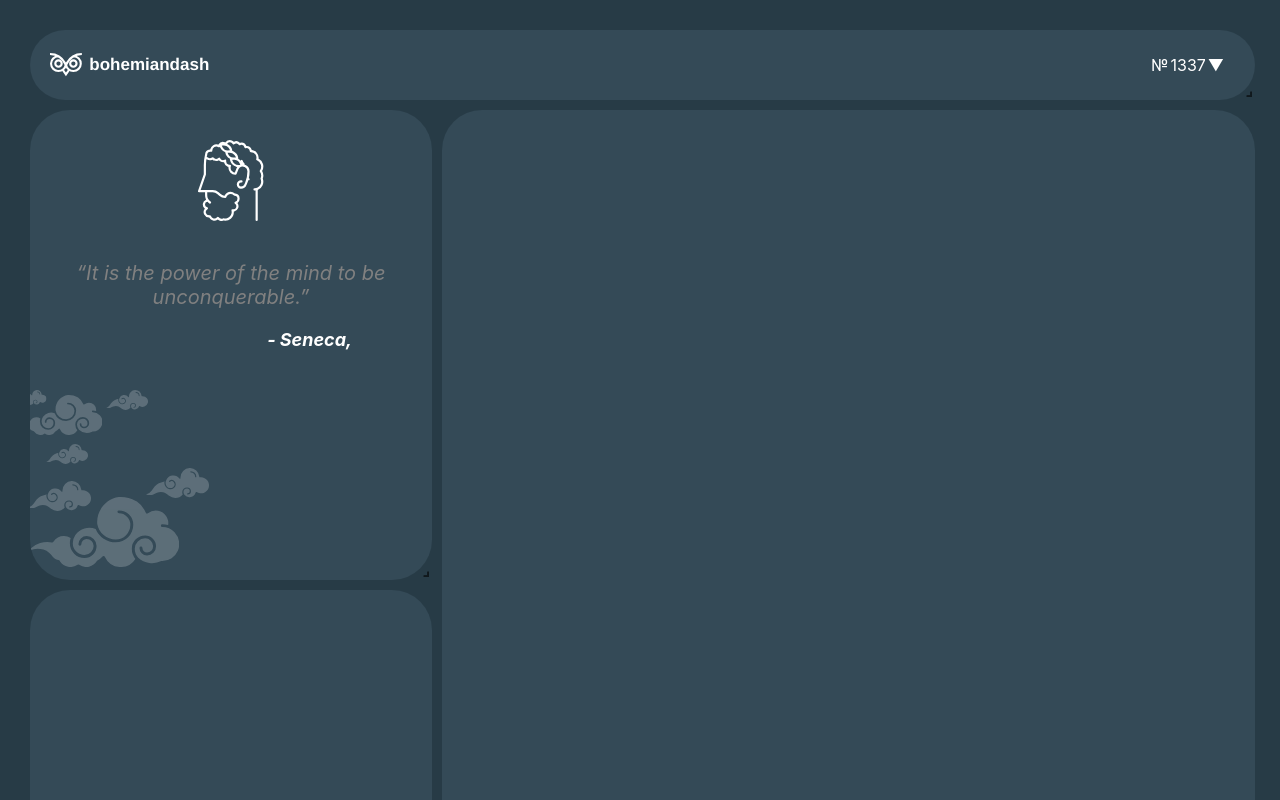
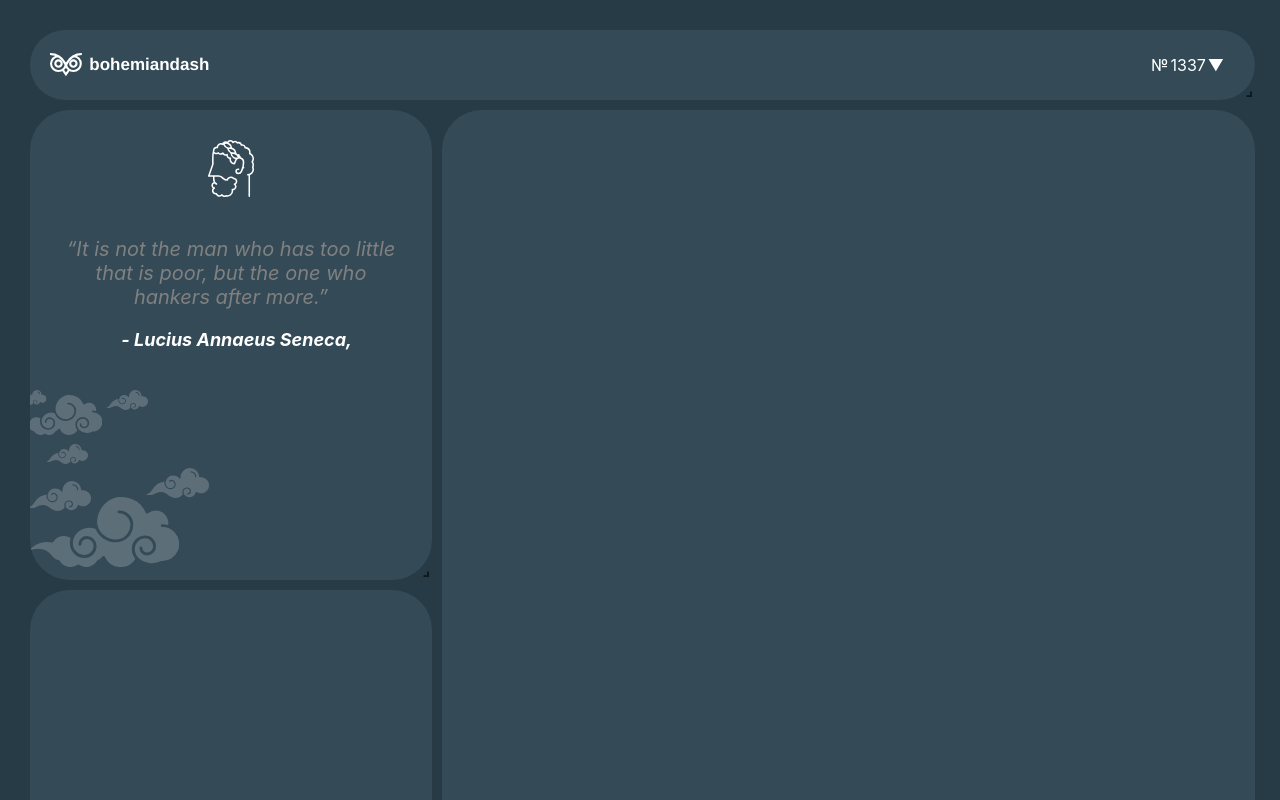
Before and after one commit to jonagull/bohemian-dash, a React (Create React App) app: page / in a window 1280 px wide. Shown: the top 800 px of the page. Built offline with nearby package versions, Linux system fonts and the light colour scheme; no server answers.

Commit message:
set random number in state, increased interval time

```diff
--- a/src/components/widgets/StoicWidget/index.tsx
+++ b/src/components/widgets/StoicWidget/index.tsx
@@ -16,12 +16,12 @@ export const StoicWidget = () => {
         return Math.floor(Math.random() * filteredQuotes.length);
     };
 
-    const [randomNumber, setRandomNumber] = useState(1);
+    const [randomNumber, setRandomNumber] = useState(randomNumberCreator());
 
     useEffect(() => {
         const interval = setInterval(() => {
             setRandomNumber(randomNumberCreator());
-        }, 10000);
+        }, 20000);
         return () => clearInterval(interval);
     }, []);
 
```
